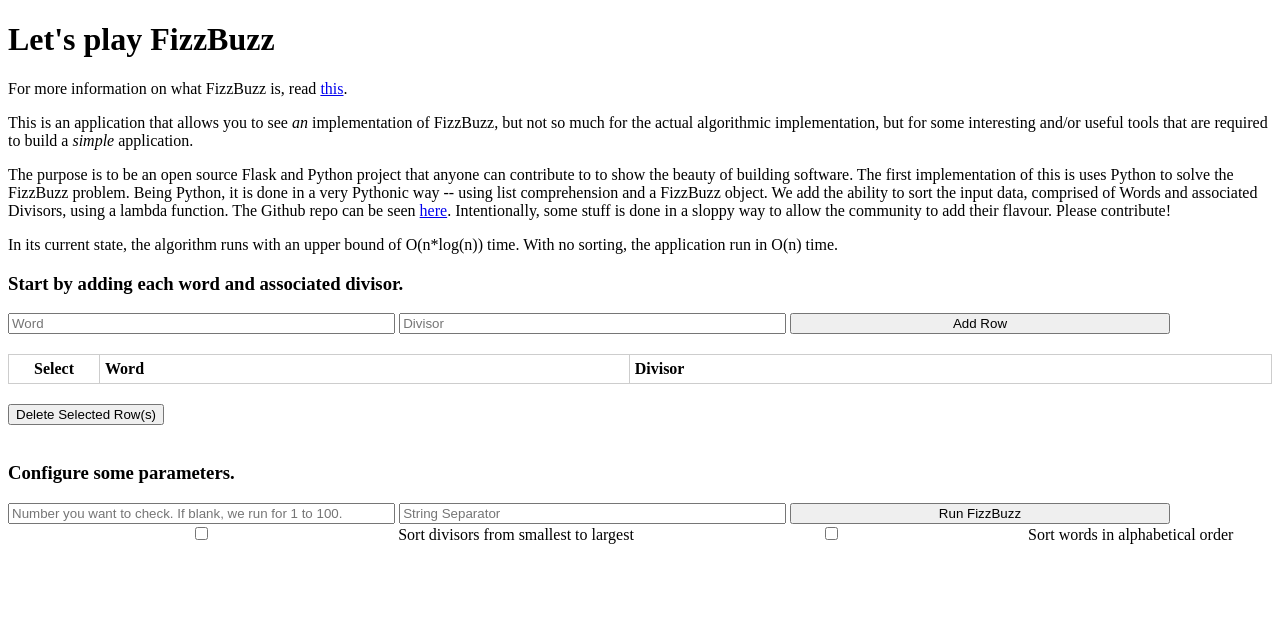
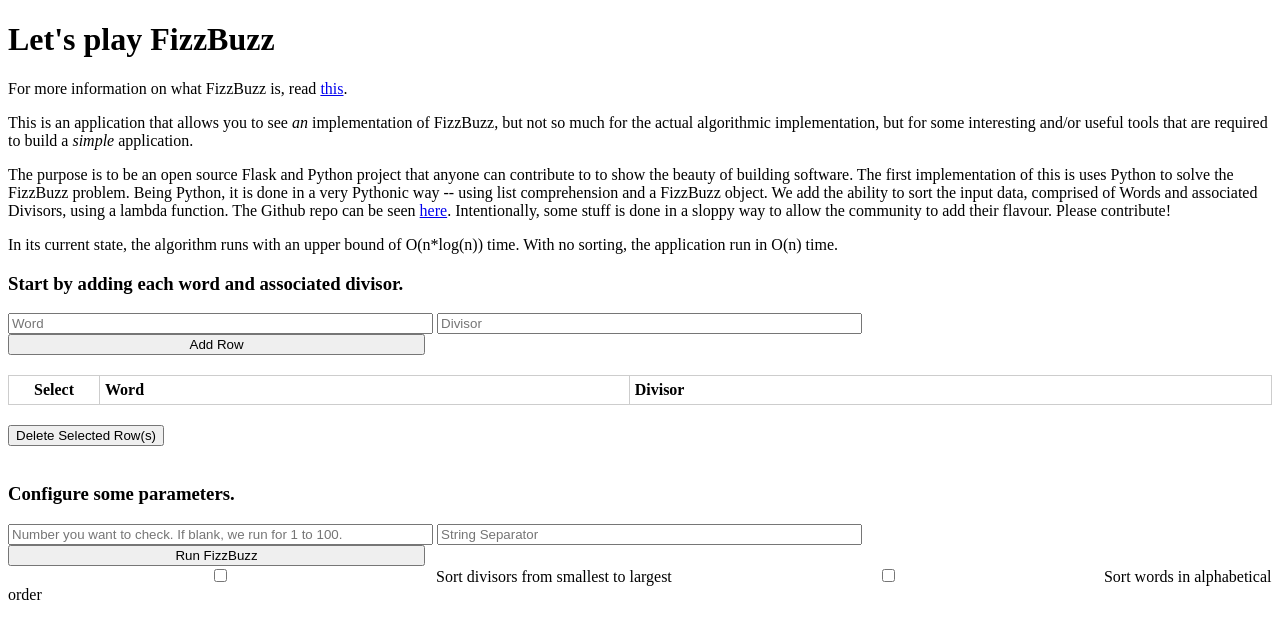
Before and after one commit to smkyle90/fizz-buzz-fun, a Flask app: page / in a window 1280 px wide. Shown: the top 639 px of the page. Run offline with Flask 2, Linux system fonts and the light colour scheme; lists and menus that the app fills with data are empty.

Commit message:
additional styling

```diff
--- a/FizzBuzz/templates/index.html
+++ b/FizzBuzz/templates/index.html
@@ -34,9 +34,8 @@
     }
 
     input {
-        width: 30%;
+        width: 33%;
     }
-
 </style>
 <script src="https://code.jquery.com/jquery-3.5.1.min.js"></script>
 <script>
```
